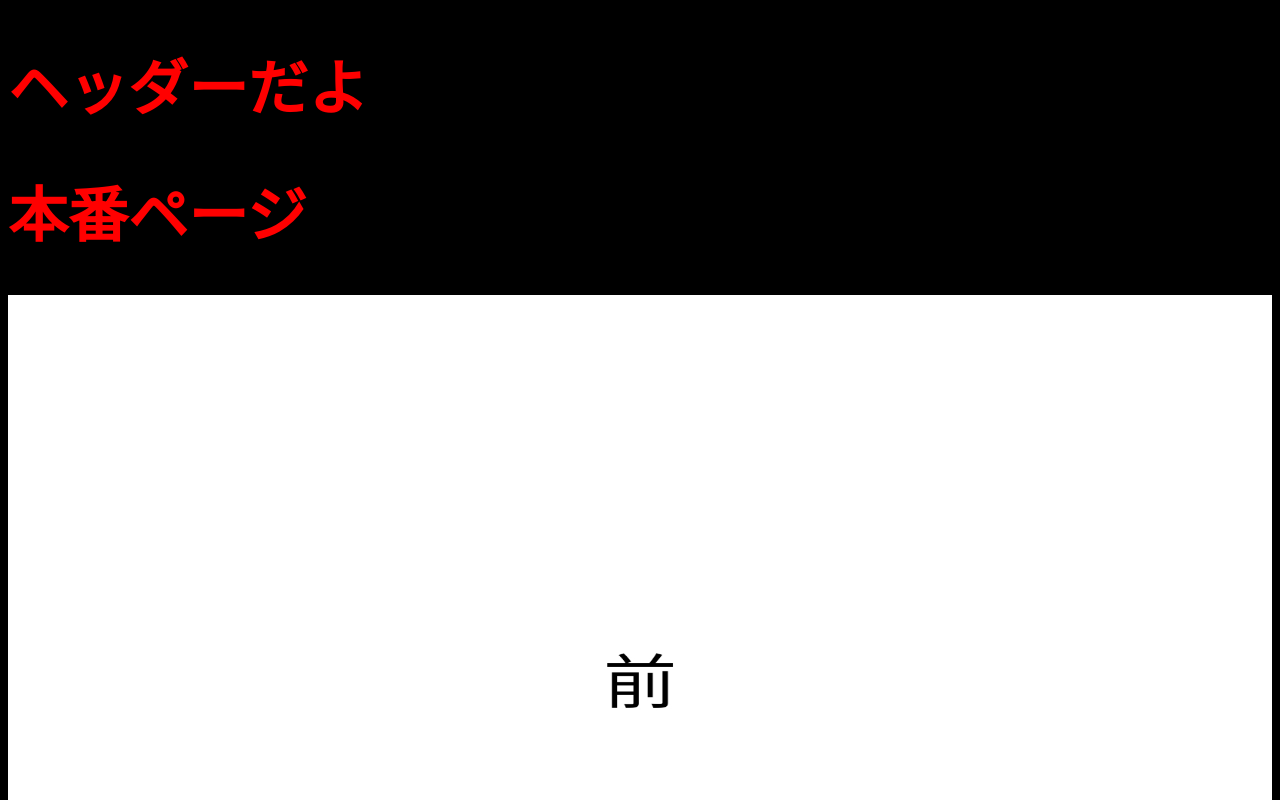
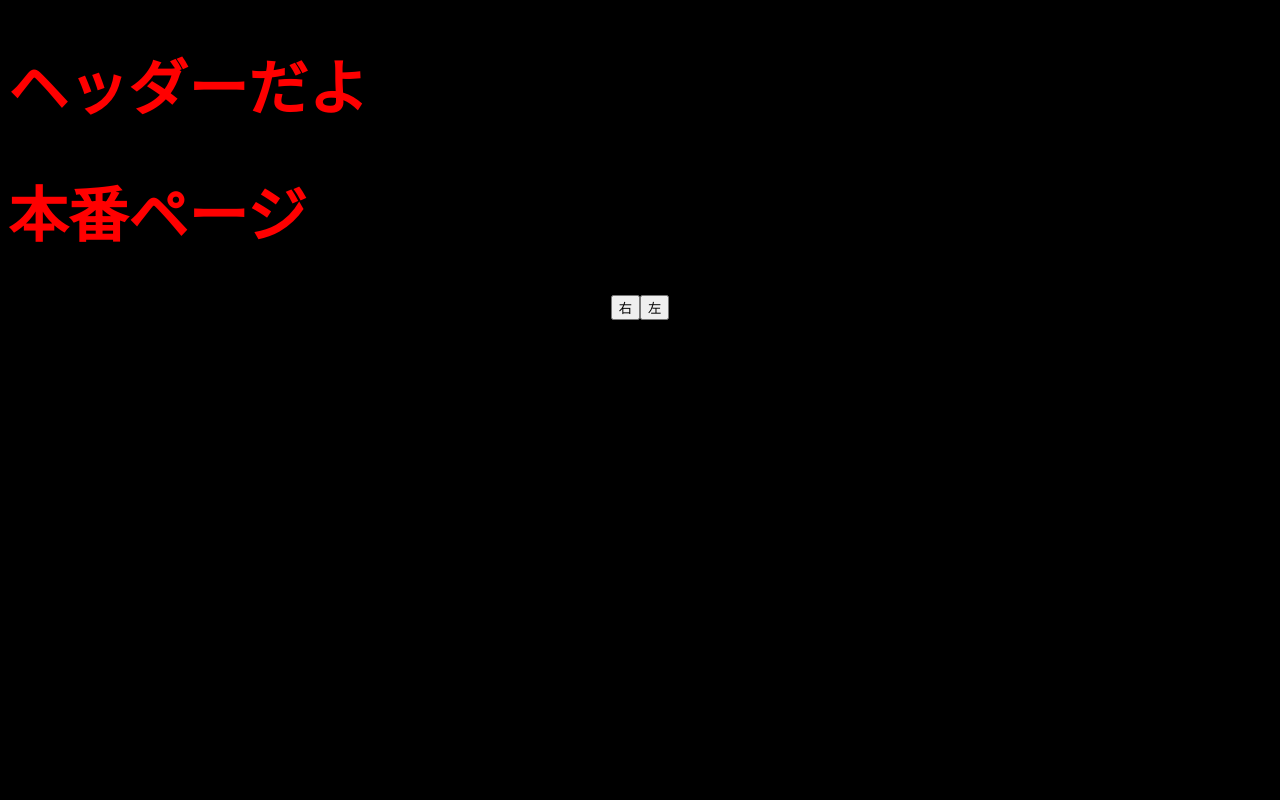
Before and after one commit to SatakeYusuke19920527/americandog, a Next.js app: page /secondtest in a window 1280 px wide. Shown: the top 800 px of the page. Built offline with nearby package versions, Linux system fonts and the light colour scheme.

Commit message:
いったんぷｓｈ

```diff
--- /dev/null
+++ b/src/components/Front.tsx
@@ -0,0 +1,13 @@
+
+
+export default function Front() {
+    return (
+      <>
+      <div className="bg-[url('../public/front.png')]">
+        <button>右</button>
+        <button>左</button>
+      </div>
+      {/* <img className='honbanimg' src="../public/front.png"/> */}
+      </>
+    )
+  }
--- a/src/pages/index.tsx
+++ b/src/pages/index.tsx
@@ -20,8 +20,8 @@ export default function Home() {
     </div>
     {/* 利用規約に同意しないと入れないようにする */}
     <Link href="/secondtest"><button type="submit" disabled={!isChecked}>ゲームページへ飛ぶ</button></Link>
-    <br/><p　className="example">※チェックすると利用規約に同意したことになります</p><input type="checkbox" onChange={toggleCheckbox}></input>
-    <br/><Link href="/termsOfUse  "　className="example">利用規約ページへ飛ぶ</Link>
+    <br/><p className="example">※チェックすると利用規約に同意したことになります</p><input type="checkbox" onChange={toggleCheckbox}></input>
+    <br/><Link href="/termsOfUse" className="example">利用規約ページへ飛ぶ</Link>
     </main>
     </div>
     </Layout>
--- a/src/pages/secondtest.tsx
+++ b/src/pages/secondtest.tsx
@@ -1,5 +1,8 @@
 import Image from 'next/image'
+import Front from '@/components/Front'
 import {Layout} from "../components/Layout"
+
+
 
 export default function About() {
     return (
@@ -7,7 +10,7 @@ export default function About() {
         <div>
     <h1 className="example">本番ページ</h1>
     <div className='honban'>
-    <img className='honbanimg' src="/front.png"/>
+    <Front/>
     </div>
     </div>
       </Layout>
--- a/src/pages/termsOfUse.tsx
+++ b/src/pages/termsOfUse.tsx
@@ -1,4 +1,4 @@
-import React from 'react';
+
 import {Layout} from "../components/Layout"
 
 export default function termsOfUse() {
--- a/src/styles/globals.css
+++ b/src/styles/globals.css
@@ -16,6 +16,7 @@
   text-align: center;
 }
 .honbanimg{
-  height: 60vw;
-  width: 100%;
+  height: 100%;
+  width: 70%;
+  align-self: center;
 }
```
